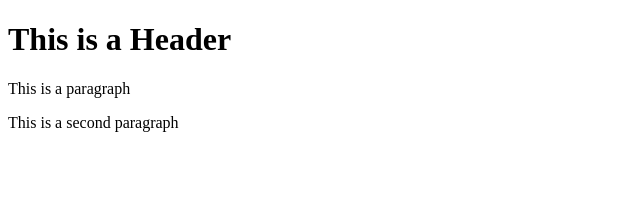
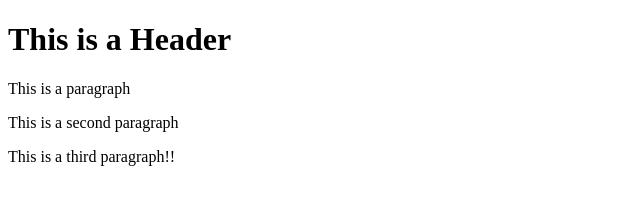
Before and after one commit to omertovim/practice2, a website: page index.html in a window 1280 px wide. Shown: the whole page, without its empty margins (0-640 px from the left). Drawn offline with Linux system fonts and the light colour scheme.

Commit message:
fourth commit

```diff
--- a/index.html
+++ b/index.html
@@ -6,5 +6,6 @@
         <h1>This is a Header</h1>
         <p>This is a paragraph</p>
         <p>This is a second paragraph</p>
+        <p>This is a third paragraph!!</p>
     </body>
 </html>
```
Also changed, not shown: package.json (added, +24 -0 lines), 2 other files.
